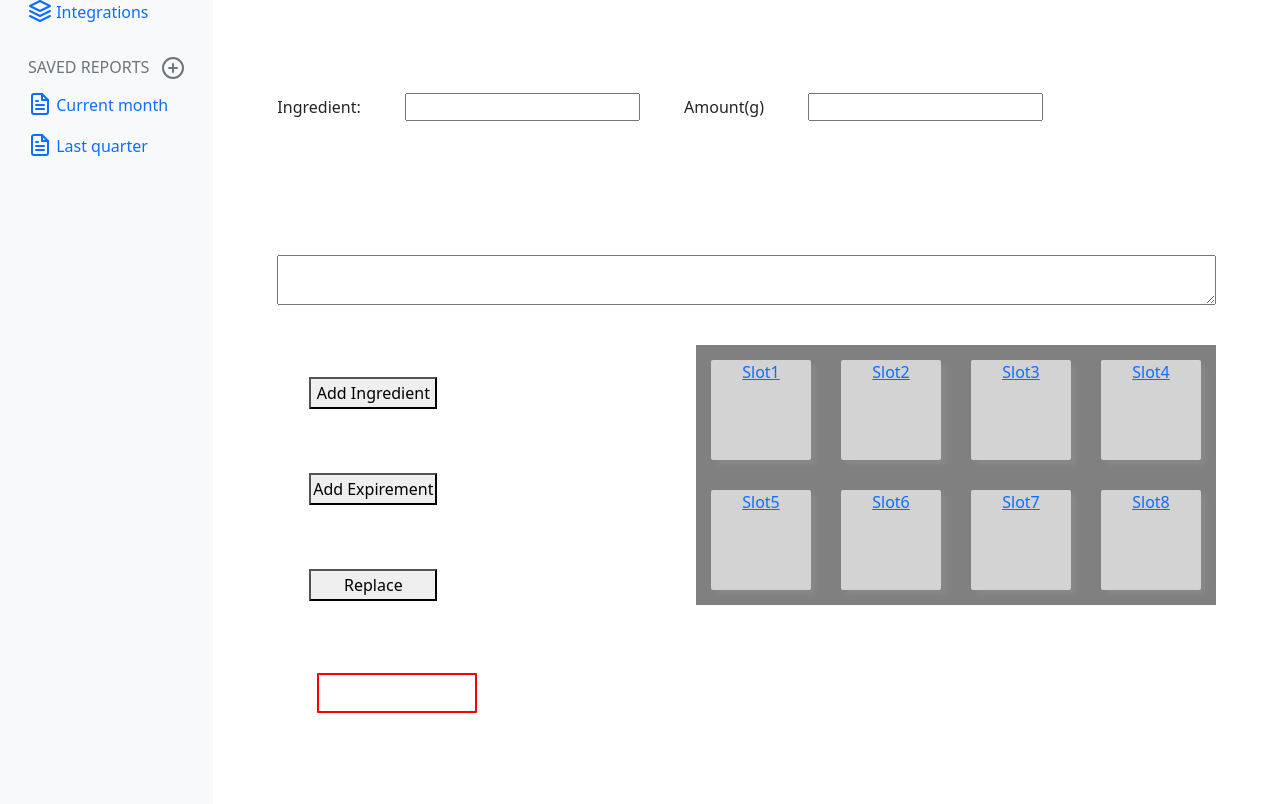
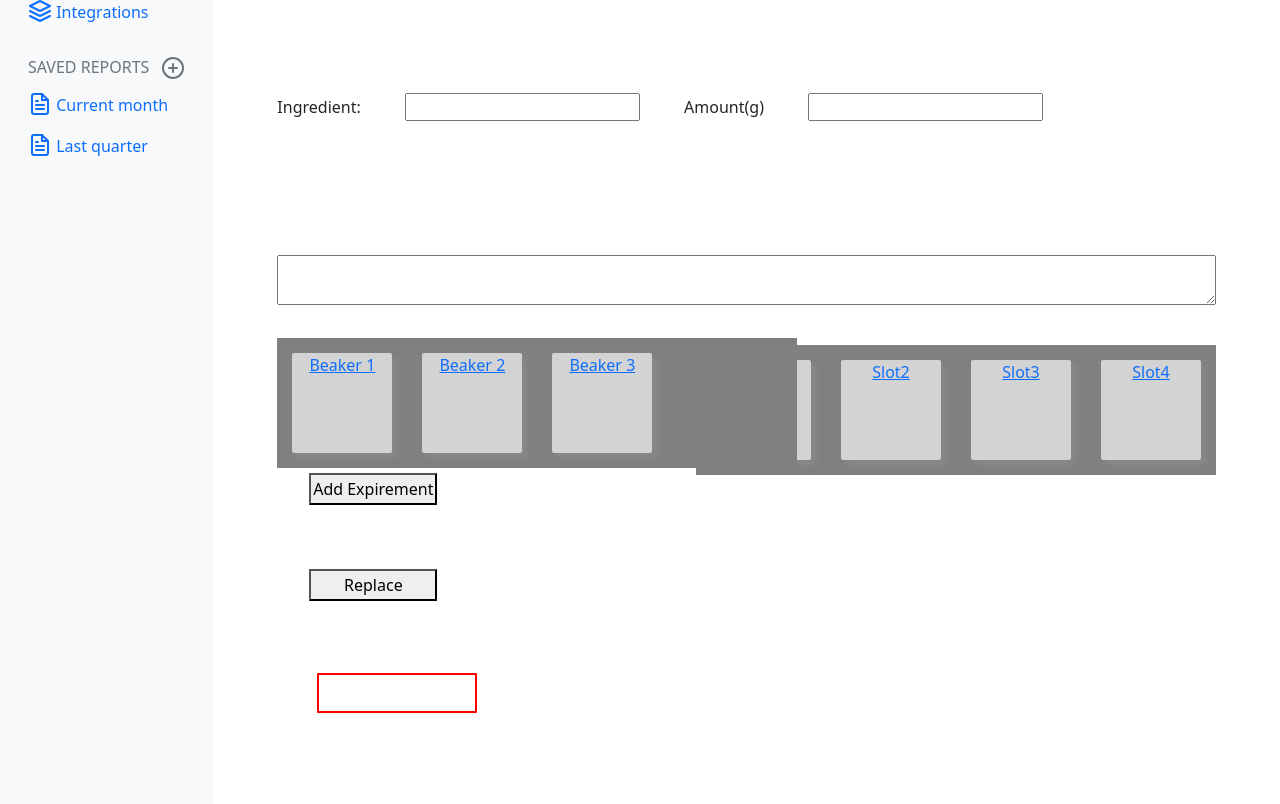
Before and after one commit to prateekmohanty63/OPEN_SCIENCE_LAB, a Django app: page /expirement1/ in a window 1280 px wide. Shown: the part 188-992 px from the top of the page. Run offline with Django 4.2, Linux system fonts and the light colour scheme; some libraries are stand-ins or nearby versions.

Commit message:
Feat(Expirement) Added expirement beaker slot

```diff
--- a/researchLab/Lab/views.py
+++ b/researchLab/Lab/views.py
@@ -257,8 +257,9 @@ def expirement1(request):
 
       return redirect('index')
 
+   context={'beakers':[1,2,3]}
 
-   return render(request,'testExpirement-1.html')
+   return render(request,'testExpirement-1.html',context)
 
 
 def peak(request):
--- a/researchLab/templates/testExpirement-1.html
+++ b/researchLab/templates/testExpirement-1.html
@@ -209,6 +209,7 @@ form input{
         <div class="menu-container">
 
 
+          <!-- test-tube slot design -->
             <div class="button-container" style="position:absolute;">
 
             <!-- <p class="tube">Test Tube Stand</p> -->
@@ -216,16 +217,48 @@ form input{
                <a  class="button" id="btn2" onclick="click2(event)">Slot2</a>
                <a  class="button" id="btn3" onclick="click3(event)">Slot3</a>
                <a  class="button" id="btn4" onclick="click4(event)">Slot4</a>
-               <a  class="button" id="btn5" onclick="click5(event)">Slot5</a>
+               <!-- <a  class="button" id="btn5" onclick="click5(event)">Slot5</a>
                <a  class="button" id="btn5" onclick="click6(event)">Slot6</a>
                <a  class="button" id="btn5" onclick="click7(event)">Slot7</a>
-               <a class="button" id="btn5" onclick="click8(event)">Slot8</a>
+               <a class="button" id="btn5" onclick="click8(event)">Slot8</a> -->
 
             </div>
 
 
         </div>
 
+
+         <!-- beaker slot design -->
+         <div class="button-container" style="position:absolute;">
+
+          <!-- <p class="tube">Test Tube Stand</p> -->
+          {% for con in beakers %}
+
+          {% if con == 1 %}
+              <a href="#" class="button" id="btn1" onclick="click1(event)">Beaker 1</a>
+              {% endif %}
+
+              {% if con == 2 %}
+              <a href="#" class="button" id="btn1" onclick="click2(event)">Beaker 2</a>
+              {% endif %}
+              {% if con == 3 %}
+              <a href="#" class="button" id="btn1" onclick="click3(event)">Beaker 3</a>
+              {% endif %}
+
+              {% if con == 4 %}
+              <a href="#" class="button" id="btn1" onclick="click4(event)">Beaker 4</a>
+              {% endif %}
+
+              {% endfor %}
+             <!-- <a  class="button" id="btn2" onclick="click2(event)">Slot2</a>
+             <a  class="button" id="btn3" onclick="click3(event)">Slot3</a>
+             <a  class="button" id="btn4" onclick="click4(event)">Slot4</a> -->
+             <!-- <a  class="button" id="btn5" onclick="click5(event)">Slot5</a>
+             <a  class="button" id="btn5" onclick="click6(event)">Slot6</a>
+             <a  class="button" id="btn5" onclick="click7(event)">Slot7</a>
+             <a class="button" id="btn5" onclick="click8(event)">Slot8</a> -->
+
+          </div>
 
 
 
```
